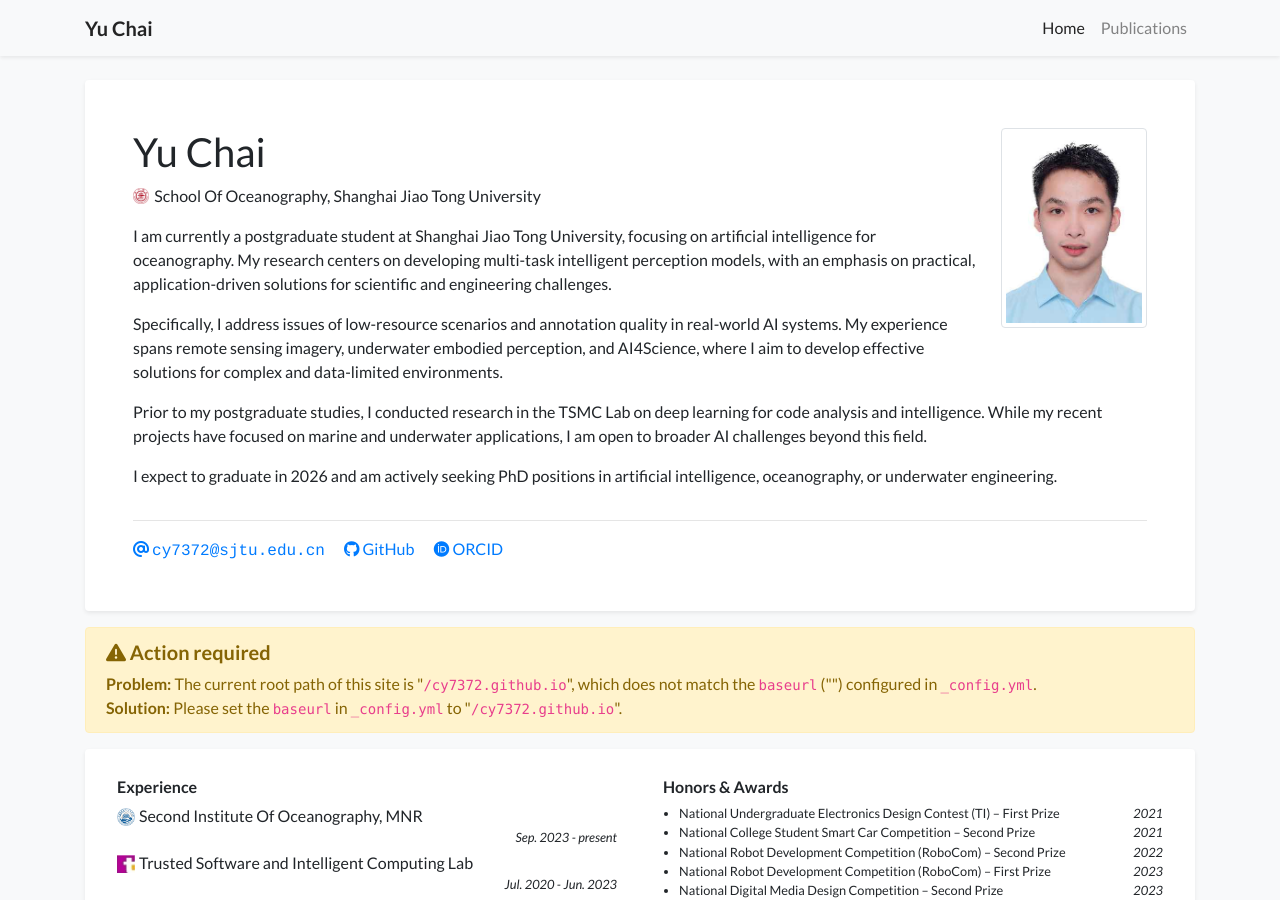
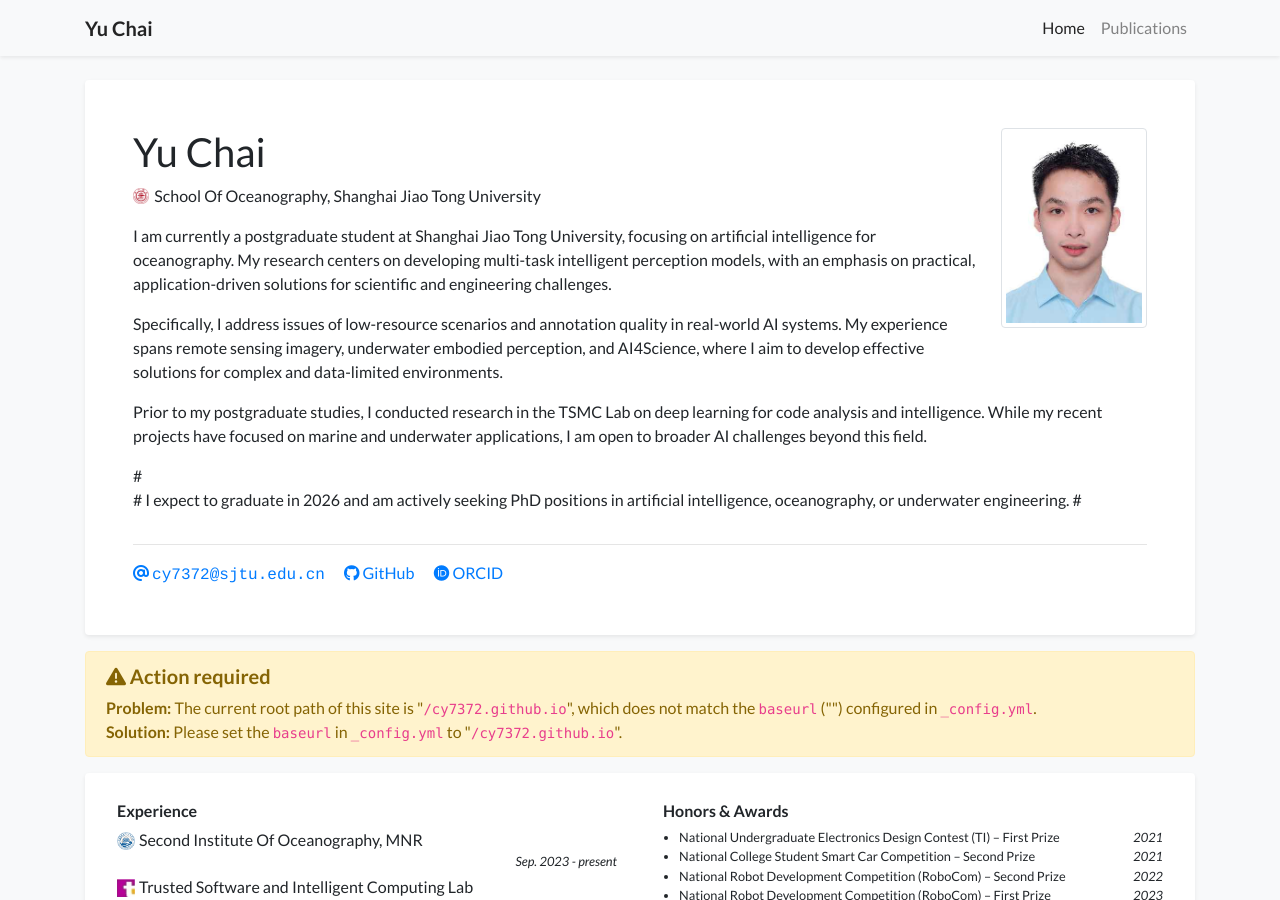
Before and after one commit to cy7372/cy7372.github.io, a Jekyll site: the page built from index.html, in a window 1280 px wide and 900 px high. Built offline with Jekyll 4.4.1, drawn with Linux system fonts in a browser that asks for light colours; nearby versions of some CDN libraries; a style sheet for code colours, icons or effects is not loaded.

```diff
--- a/_data/profile.yml
+++ b/_data/profile.yml
@@ -36,9 +36,9 @@ short_bio: >-
   <p>
     Prior to my postgraduate studies, I conducted research in the TSMC Lab on deep learning for code analysis and intelligence. While my recent projects have focused on marine and underwater applications, I am open to broader AI challenges beyond this field.
   </p>
-  <p>
-    I expect to graduate in 2026 and am actively seeking PhD positions in artificial intelligence, oceanography, or underwater engineering.
-  </p>
+  # <p>
+  #   I expect to graduate in 2026 and am actively seeking PhD positions in artificial intelligence, oceanography, or underwater engineering.
+  # </p>
 
 
 portrait_url: /assets/images/photos/cy.jpg
```
